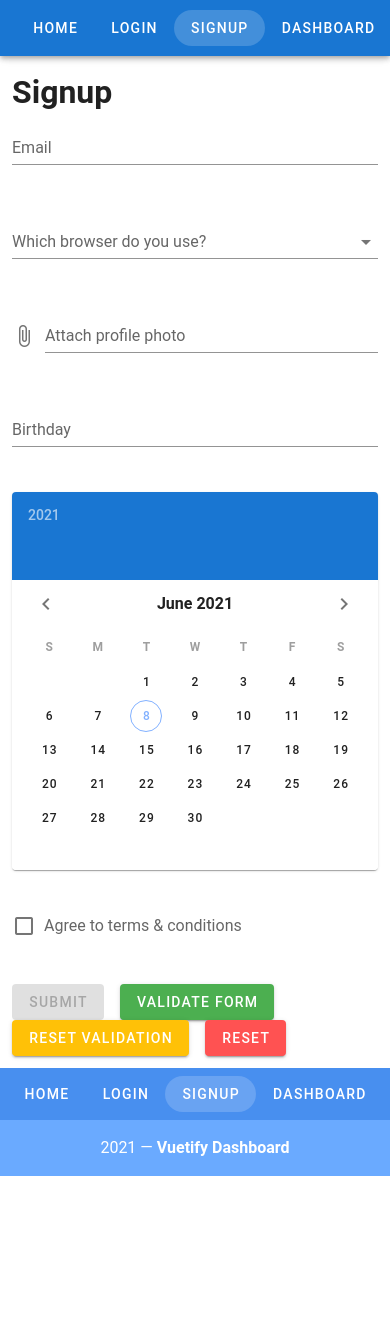
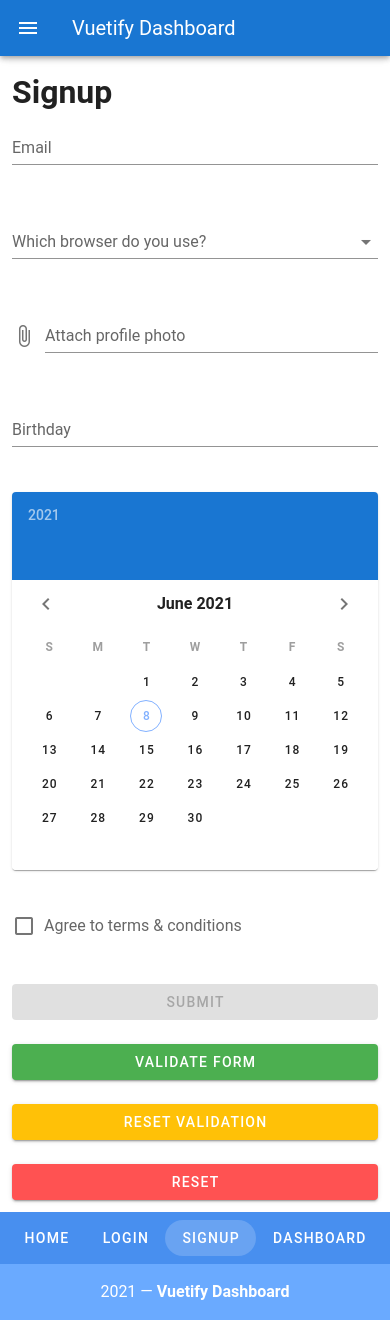
Before and after one commit to webdevlx/learnenglish, a Vue app: page /signup in a window 390 px wide. Before the commit the page ends 1176 px from the top, so only its background shows below. Built offline with nearby package versions, Linux system fonts and the light colour scheme; a web font is replaced by a local one.

Commit message:
add drawer for  mobile devices

```diff
--- a/src/App.vue
+++ b/src/App.vue
@@ -1,5 +1,7 @@
 <template>
   <v-app>
+    <!-- Desktop mode -->
+    <div v-if="!isPhone">
       <v-app-bar app color="primary" dark>
         <v-toolbar-title>Vuetify Dashboard</v-toolbar-title>
         <v-spacer></v-spacer>
@@ -16,6 +18,39 @@
           <v-icon>mdi-theme-light-dark</v-icon>
         </v-btn>
       </v-app-bar>
+    </div>
+
+    <!-- Phone mode -->
+    <div v-else>
+      <v-navigation-drawer v-model="drawer" color="primary" fixed dark>
+        <v-list>
+          <v-list-item>
+            <v-btn fixed left @click="toggleTheme" text rounded>
+              <v-icon>mdi-theme-light-dark</v-icon>
+            </v-btn>
+            <v-btn fixed right @click="drawer = !drawer" text rounded>
+              <v-icon>mdi-close</v-icon>
+            </v-btn>
+          </v-list-item>
+
+          <v-list-item
+            v-for="link in links"
+            :key="`${link.label}-header-link-mobile`"
+          >
+            <v-btn text rounded :to="link.url">
+              {{ link.label }}
+            </v-btn>
+          </v-list-item>
+        </v-list>
+      </v-navigation-drawer>
+
+      <v-app-bar app color="primary" dark>
+        <v-app-bar-nav-icon @click="drawer = !drawer"></v-app-bar-nav-icon>
+
+        <v-toolbar-title>Vuetify Dashboard</v-toolbar-title>
+      </v-app-bar>
+    </div>
+
     <v-main>
       <router-view></router-view>
     </v-main>
@@ -45,6 +80,7 @@ export default {
   name: "App",
   data() {
     return {
+      drawer: false,
       links: [
         {
           label: "Home",
@@ -65,20 +101,29 @@ export default {
       ],
     };
   },
+  computed: {
+    isPhone() {
+      if (this.$vuetify.breakpoint.xsOnly) {
+        return true;
+      } else {
+        return false;
+      }
+    },
+  },
   methods: {
     toggleTheme() {
-      this.$vuetify.theme.dark = !this.$vuetify.theme.dark
-      console.log(this.$vuetify.theme.dark)
-      localStorage.setItem("isDark", this.$vuetify.theme.dark.toString())
+      this.$vuetify.theme.dark = !this.$vuetify.theme.dark;
+      console.log(this.$vuetify.theme.dark);
+      localStorage.setItem("isDark", this.$vuetify.theme.dark.toString());
+    },
+  },
+  mounted() {
+    const isDark = localStorage.getItem("isDark");
+    if (isDark == "true") {
+      this.$vuetify.theme.dark = true;
+    } else {
+      this.$vuetify.theme.dark = false;
     }
   },
-  mounted() {
-      const isDark = localStorage.getItem("isDark")
-      if(isDark == "true") {
-        this.$vuetify.theme.dark = true
-      } else {
-        this.$vuetify.theme.dark = false
-      }
-    }
 };
 </script>
--- a/src/views/Signup.vue
+++ b/src/views/Signup.vue
@@ -31,7 +31,12 @@
             </v-col>
 
             <v-col cols="12" sm="6">
-              <v-text-field label="Birthday" v-model="birthday" :rules="birthdayRules" readonly>
+              <v-text-field
+                label="Birthday"
+                v-model="birthday"
+                :rules="birthdayRules"
+                readonly
+              >
               </v-text-field>
             </v-col>
 
@@ -49,21 +54,17 @@
               </v-checkbox>
             </v-col>
 
-            <v-col cols="12">
-              <v-btn
-                class="mr-4"
-                :disabled="!formValidity"
-                type="submit"
-                color="primary"
-                >Submit</v-btn
-              >
-              <v-btn class="mr-4" color="success" @click="validateForm"
-                >Validate Form</v-btn
-              >
-              <v-btn class="mr-4" color="warning" @click="resetValidation"
-                >Reset Validation</v-btn
-              >
-              <v-btn color="error" @click="resetForm">Reset</v-btn>
+            <v-col cols="12" sm="6" lg="3">
+              <v-btn block :disabled="!formValidity" type="submit" color="primary">Submit</v-btn>
+            </v-col>
+            <v-col cols="12" sm="6" lg="3">
+              <v-btn block color="success" @click="validateForm">Validate Form</v-btn>
+            </v-col>
+            <v-col cols="12" sm="6" lg="3">
+              <v-btn block color="warning" @click="resetValidation">Reset Validation</v-btn>
+            </v-col>
+            <v-col cols="12" sm="6" lg="3">
+              <v-btn block color="error" @click="resetForm">Reset</v-btn>
             </v-col>
           </v-row>
         </v-form>
```
Also changed, not shown: 1 other file (tests, documents, lock files or other folders). Lines whose indentation alone changed are shown as unchanged.
